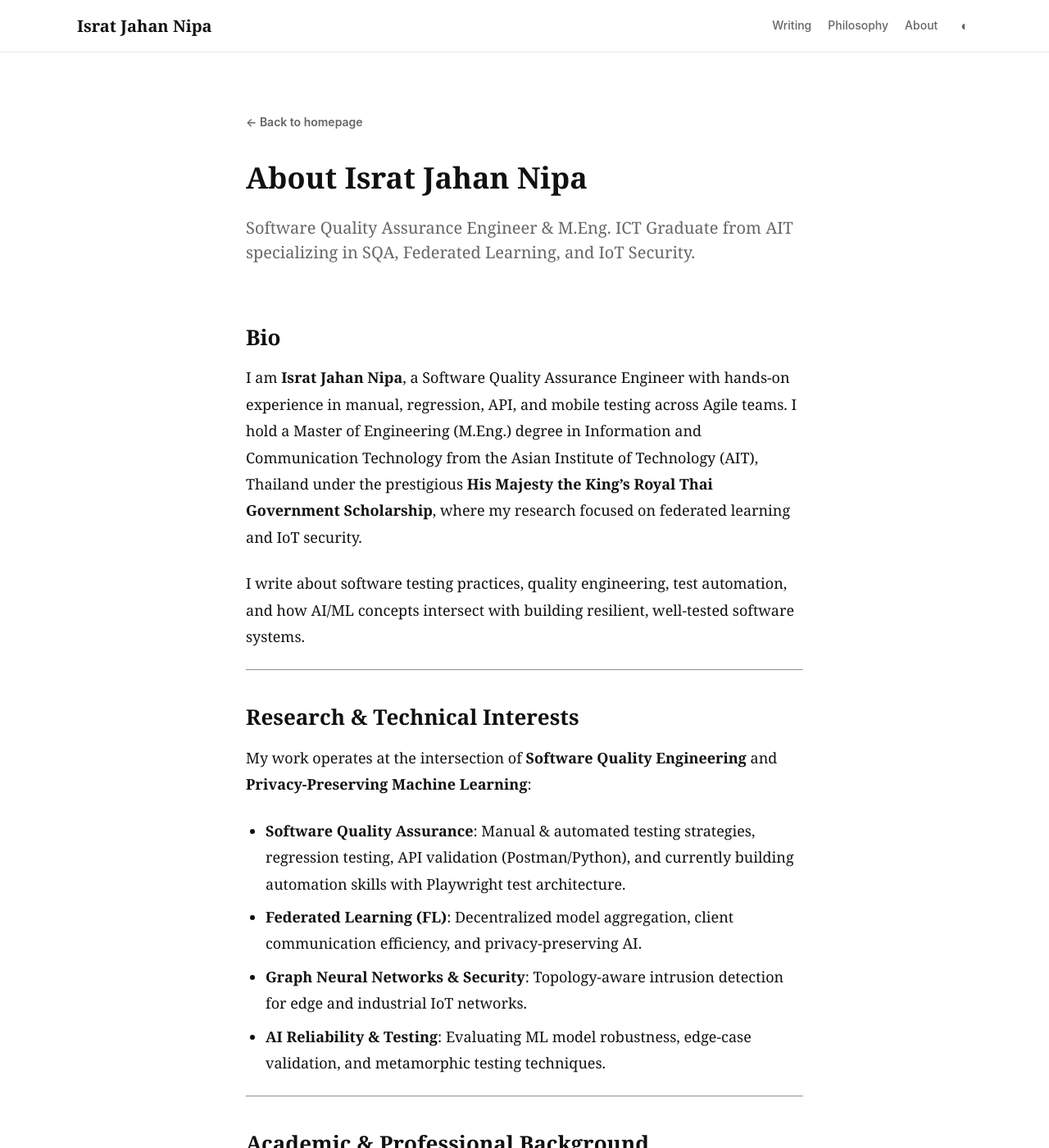
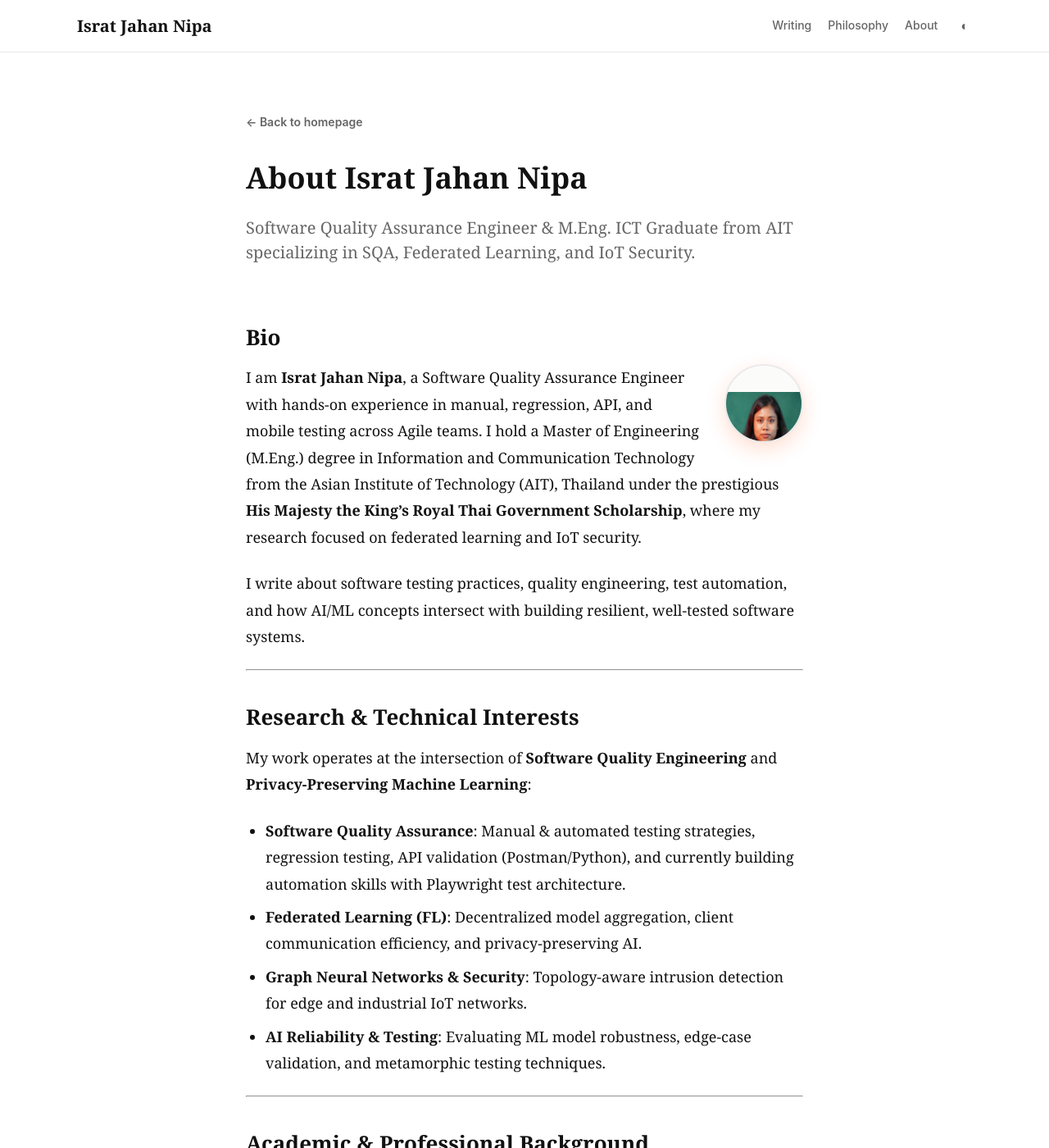
Before and after one commit to isratnipa28/isratnipa28.github.io, a Jekyll site: the page built from about.md, in a window 1280 px wide and 1400 px high. Shown: the whole window at 82% size. Built offline with Jekyll 4.4.1, drawn with Linux system fonts in a browser that asks for light colours.

Commit message:
fix(avatar): standardize 96x96 circular profile avatar across homepage and about page
- Cropped profile image to a clean 1:1 square centered on face (400x400 source)
- Constrained profile avatar image strictly to 96px x 96px circular frame
- Applied object-fit: cover and centered object-position
- Added consistent circular profile avatar styling to both Homepage and About page with soft shadow and border matching original design

```diff
--- a/about.md
+++ b/about.md
@@ -5,6 +5,10 @@ description: Software Quality Assurance Engineer & M.Eng. ICT Graduate from AIT
 ---
 
 ## Bio
+
+<div class="about-avatar-wrapper">
+    <img src="{{ '/assets/images/profile.png' | relative_url }}" alt="Israt Jahan Nipa" class="profile-avatar-img">
+</div>
 
 I am **Israt Jahan Nipa**, a Software Quality Assurance Engineer with hands-on experience in manual, regression, API, and mobile testing across Agile teams. I hold a Master of Engineering (M.Eng.) degree in Information and Communication Technology from the [Asian Institute of Technology (AIT)](https://ait.ac.th/), Thailand under the prestigious **His Majesty the King's Royal Thai Government Scholarship**, where my research focused on federated learning and IoT security.
 
--- a/assets/style.css
+++ b/assets/style.css
@@ -1020,26 +1020,45 @@ a:hover {
     margin-bottom: 40px;
 }
 
-.intro-avatar {
+.intro-avatar,
+.about-avatar-wrapper {
     flex-shrink: 0;
     width: 96px;
     height: 96px;
+    min-width: 96px;
+    min-height: 96px;
+    max-width: 96px;
+    max-height: 96px;
     border-radius: 50%;
     overflow: hidden;
     position: relative;
     border: 2px solid var(--border-color);
-    box-shadow: 0 4px 16px rgba(0, 0, 0, 0.12);
+    box-shadow: 0 8px 24px rgba(255, 90, 31, 0.2);
     background-color: var(--bg-accent);
 }
 
+.about-avatar-wrapper {
+    float: right;
+    margin: 0 0 20px 24px;
+}
+
+@media (max-width: 640px) {
+    .about-avatar-wrapper {
+        float: none;
+        margin: 0 auto 24px auto;
+    }
+}
+
 .profile-avatar-img {
-    width: 100% !important;
-    height: 100% !important;
+    width: 96px !important;
+    height: 96px !important;
+    min-width: 96px !important;
+    min-height: 96px !important;
     max-width: 96px !important;
     max-height: 96px !important;
     border-radius: 50%;
     object-fit: cover;
-    object-position: center 15%;
+    object-position: center center;
     display: block;
 }
 
```
Also changed, not shown: assets/images/profile.png.
